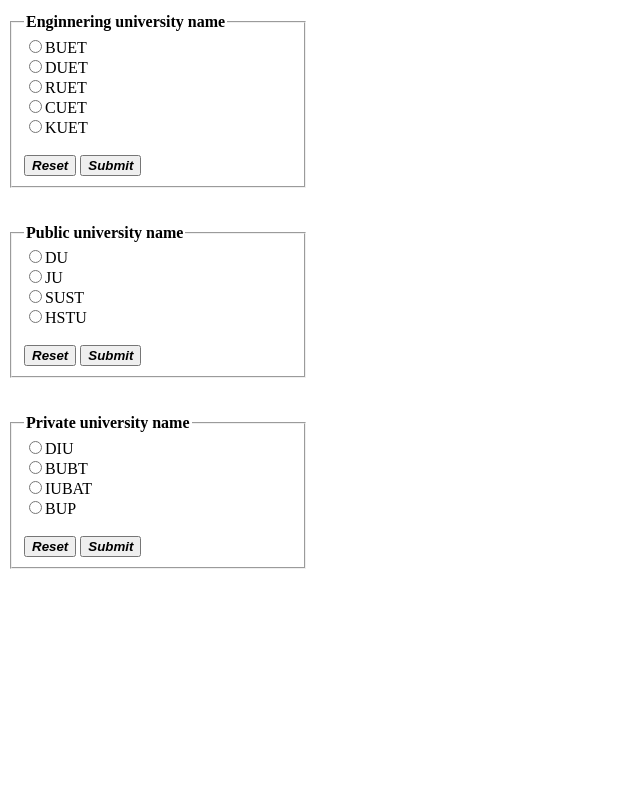
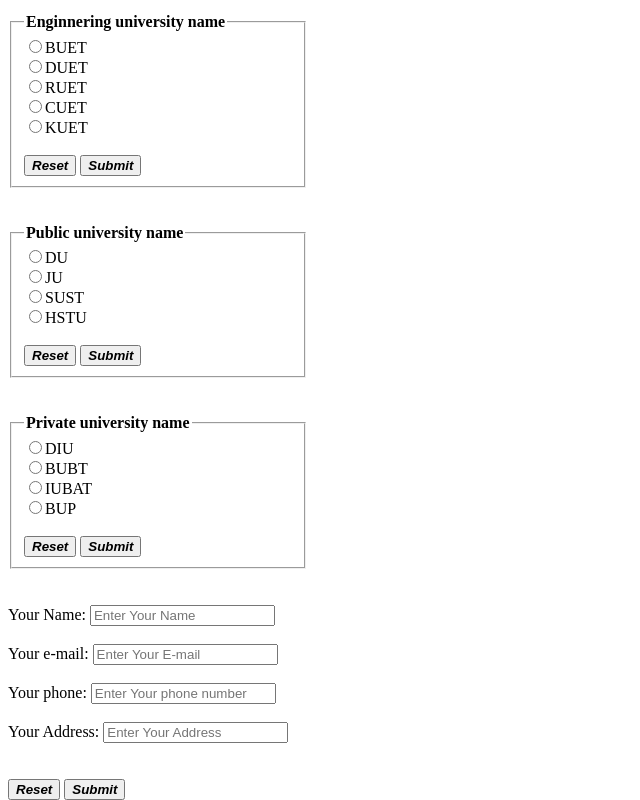
Before and after one commit to nitima09/Anwa---Nitima-work, a plain HTML site: page class6/practice6.html in a window 1280 px wide. Shown: the part 373-1173 px from the top of the page, without its empty margins (0-640 px from the left). Before the commit the page ends 942 px from the top, so only its background shows below. Drawn offline with Linux system fonts and the light colour scheme.

Commit message:
about form

```diff
--- a/class6/practice6.html
+++ b/class6/practice6.html
@@ -107,10 +107,30 @@
           <button><i><b>Reset</b></i></button>
          <button><i><b>Submit</b></i></button>
       </form>
-</fieldset>
+</fieldset><br><br>
 
+<form action="">
 
+    <label for="name"> Your Name:
 
+        <input type="text" placeholder="Enter Your Name ">
+    </label>  <br> <br>
+    <label for="email"> Your e-mail:
+
+        <input type="text" placeholder="Enter Your E-mail">
+
+    </label> <br><br>
+
+    <label for="number"> Your phone:
+
+        <input type="text" placeholder="Enter Your phone number ">
+        <br><br>
+        <label for="Address"> Your Address:
+
+            <input type="text" placeholder="Enter Your Address ">
+            <br><br> <br>
+        <button><i><b>Reset</b></i></button>
+        <button><i><b>Submit</b></i></button>
 
     </section>
 
```
